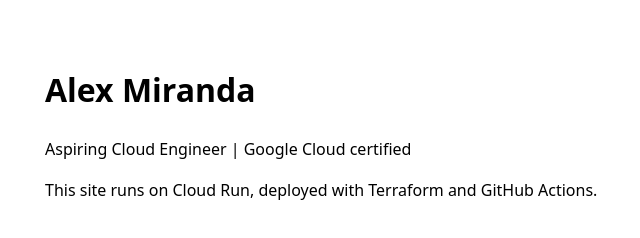
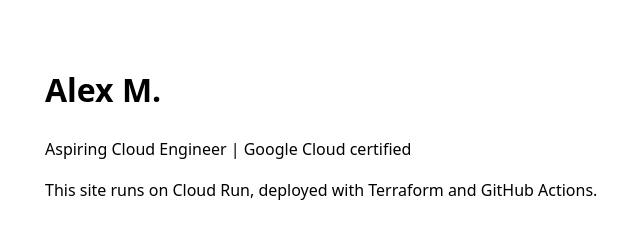
Before and after one commit to akmiranda305-CloudEng/gcp-cloudrun-site, a plain HTML site: page site/index.html in a window 1280 px wide. Shown: the whole page, without its empty margins (275-915 px from the left). Drawn offline with Linux system fonts and the light colour scheme.

Commit message:
Update index.html

```diff
--- a/site/index.html
+++ b/site/index.html
@@ -9,7 +9,7 @@
   </style>
 </head>
 <body>
-  <h1>Alex Miranda</h1>
+  <h1>Alex M.</h1>
   <p>Aspiring Cloud Engineer | Google Cloud certified</p>
   <p>This site runs on Cloud Run, deployed with Terraform and GitHub Actions.</p>
 </body>
```
